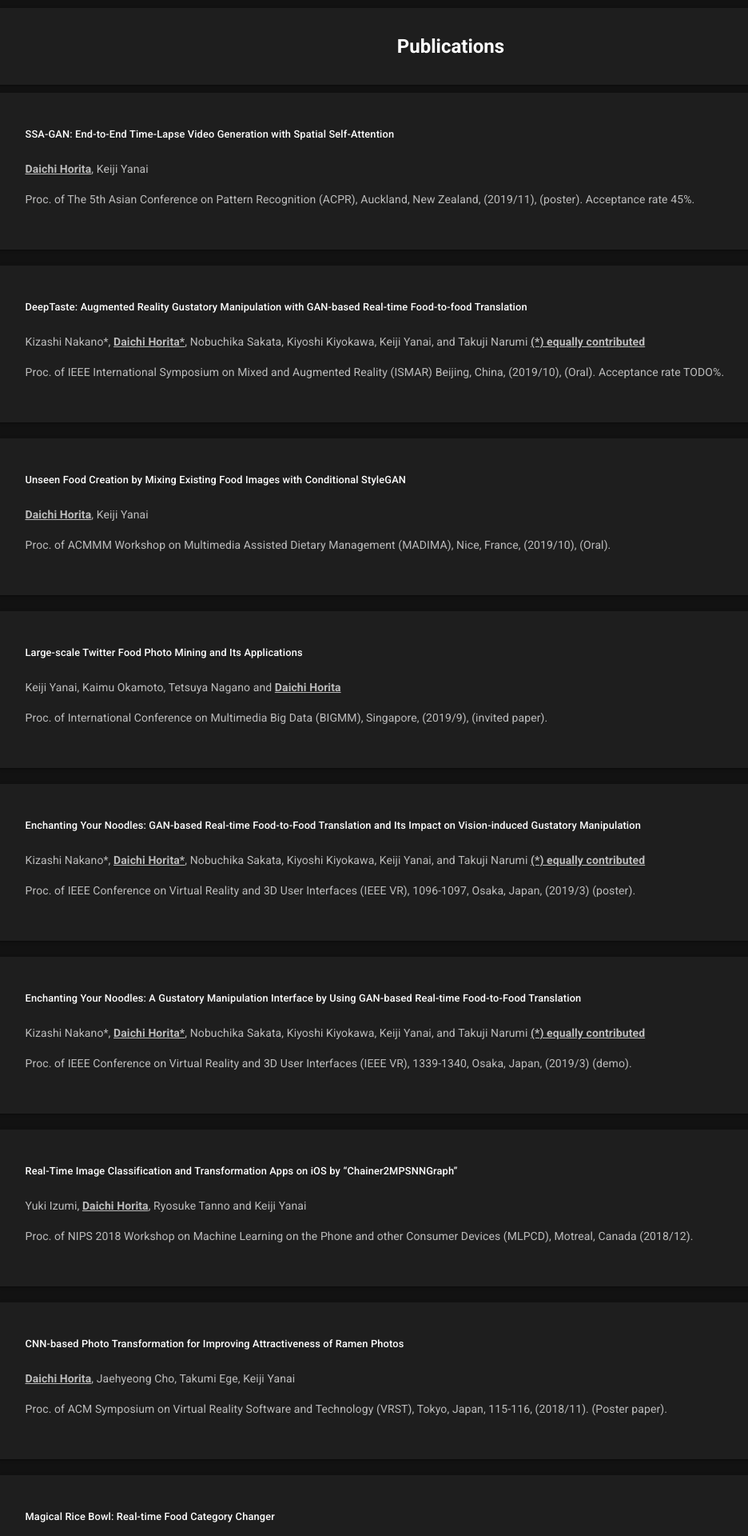
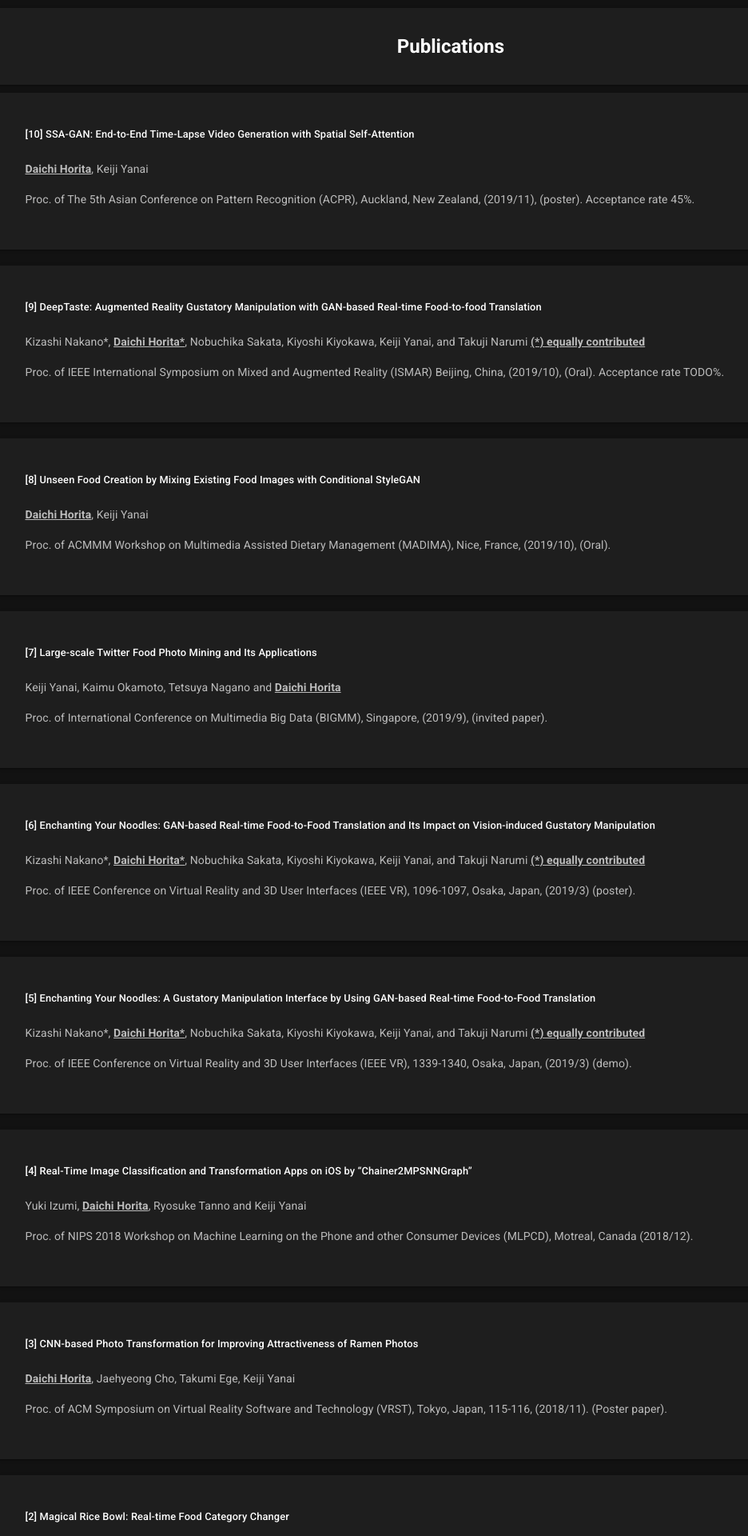
Before and after one commit to UdonDa/udoooom, a Nuxt app: page / in a window 1280 px wide. Shown: the part 1880-3800 px from the top of the page at 80% size, without its empty margins (76-1012 px from the left). Built offline with nearby package versions, Linux system fonts and the light colour scheme.

Commit message:
add index to my publications

```diff
--- a/pages/index.vue
+++ b/pages/index.vue
@@ -237,7 +237,7 @@
         <v-layout justify-center class="content--publications" wrap>
 
           <v-card class="content--work">
-            <v-card-title class="content--work--title">SSA-GAN: End-to-End Time-Lapse Video Generation with Spatial Self-Attention</v-card-title>
+            <v-card-title class="content--work--title">[10] SSA-GAN: End-to-End Time-Lapse Video Generation with Spatial Self-Attention</v-card-title>
             <v-card-text>
               <p><u><b>Daichi Horita</b></u>, Keiji Yanai</p>
               <p>Proc. of The 5th Asian Conference on Pattern Recognition (ACPR), Auckland, New Zealand, (2019/11), (poster). Acceptance rate 45%.</p>
@@ -245,7 +245,7 @@
           </v-card>
 
           <v-card class="content--work">
-            <v-card-title class="content--work--title">DeepTaste: Augmented Reality Gustatory Manipulation with GAN-based Real-time Food-to-food Translation</v-card-title>
+            <v-card-title class="content--work--title">[9] DeepTaste: Augmented Reality Gustatory Manipulation with GAN-based Real-time Food-to-food Translation</v-card-title>
             <v-card-text>
               <p>Kizashi Nakano*, <u><b>Daichi Horita*</b></u>, Nobuchika Sakata, Kiyoshi Kiyokawa, Keiji Yanai, and Takuji Narumi <u><b>(*) equally contributed</b></u></p>
               <p>Proc. of IEEE International Symposium on Mixed and Augmented Reality (ISMAR) Beijing, China, (2019/10), (Oral). Acceptance rate TODO%.</p>
@@ -254,7 +254,7 @@
 
 
           <v-card class="content--work">
-            <v-card-title class="content--work--title">Unseen Food Creation by Mixing Existing Food Images with Conditional StyleGAN</v-card-title>
+            <v-card-title class="content--work--title">[8] Unseen Food Creation by Mixing Existing Food Images with Conditional StyleGAN</v-card-title>
             <v-card-text>
               <p><u><b>Daichi Horita</b></u>, Keiji Yanai</p>
               <p>Proc. of ACMMM Workshop on Multimedia Assisted Dietary Management (MADIMA), Nice, France, (2019/10), (Oral).</p>
@@ -262,7 +262,7 @@
           </v-card>
 
           <v-card class="content--work">
-            <v-card-title class="content--work--title">Large-scale Twitter Food Photo Mining and Its Applications</v-card-title>
+            <v-card-title class="content--work--title">[7] Large-scale Twitter Food Photo Mining and Its Applications</v-card-title>
             <v-card-text>
               <p>Keiji Yanai, Kaimu Okamoto, Tetsuya Nagano and <u><b>Daichi Horita</b></u></p>
               <p>Proc. of International Conference on Multimedia Big Data (BIGMM), Singapore, (2019/9), (invited paper).</p>
@@ -270,7 +270,7 @@
           </v-card>
 
           <v-card class="content--work">
-            <v-card-title class="content--work--title">Enchanting Your Noodles: GAN-based Real-time Food-to-Food Translation and Its Impact on Vision-induced Gustatory Manipulation</v-card-title>
+            <v-card-title class="content--work--title">[6] Enchanting Your Noodles: GAN-based Real-time Food-to-Food Translation and Its Impact on Vision-induced Gustatory Manipulation</v-card-title>
             <v-card-text>
               <p>Kizashi Nakano*, <u><b>Daichi Horita*</b></u>, Nobuchika Sakata, Kiyoshi Kiyokawa, Keiji Yanai, and Takuji Narumi <u><b>(*) equally contributed</b></u></p>
               <p>Proc. of IEEE Conference on Virtual Reality and 3D User Interfaces (IEEE VR), 1096-1097, Osaka, Japan, (2019/3) (poster).</p>
@@ -278,7 +278,7 @@
           </v-card>
 
           <v-card class="content--work">
-            <v-card-title class="content--work--title">Enchanting Your Noodles: A Gustatory Manipulation Interface by Using GAN-based Real-time Food-to-Food Translation</v-card-title>
+            <v-card-title class="content--work--title">[5] Enchanting Your Noodles: A Gustatory Manipulation Interface by Using GAN-based Real-time Food-to-Food Translation</v-card-title>
             <v-card-text>
               <p>Kizashi Nakano*, <u><b>Daichi Horita*</b></u>, Nobuchika Sakata, Kiyoshi Kiyokawa, Keiji Yanai, and Takuji Narumi <u><b>(*) equally contributed</b></u></p>
               <p>Proc. of IEEE Conference on Virtual Reality and 3D User Interfaces (IEEE VR), 1339-1340, Osaka, Japan, (2019/3) (demo).</p>
@@ -287,7 +287,7 @@
 
 
           <v-card class="content--work">
-            <v-card-title class="content--work--title">Real-Time Image Classification and Transformation Apps on iOS by “Chainer2MPSNNGraph”</v-card-title>
+            <v-card-title class="content--work--title">[4] Real-Time Image Classification and Transformation Apps on iOS by “Chainer2MPSNNGraph”</v-card-title>
             <v-card-text>
               <p>Yuki Izumi, <u><b>Daichi Horita</b></u>, Ryosuke Tanno and Keiji Yanai</p>
               <p>Proc. of NIPS 2018 Workshop on Machine Learning on the Phone and other Consumer Devices (MLPCD), Motreal, Canada (2018/12).</p>
@@ -295,7 +295,7 @@
           </v-card>
 
           <v-card class="content--work">
-            <v-card-title class="content--work--title">CNN-based Photo Transformation for Improving Attractiveness of Ramen Photos</v-card-title>
+            <v-card-title class="content--work--title">[3] CNN-based Photo Transformation for Improving Attractiveness of Ramen Photos</v-card-title>
             <v-card-text>
               <p><u><b>Daichi Horita</b></u>, Jaehyeong Cho, Takumi Ege, Keiji Yanai</p>
               <p>Proc. of ACM Symposium on Virtual Reality Software and Technology (VRST), Tokyo, Japan, 115-116, (2018/11). (Poster paper).</p>
@@ -304,7 +304,7 @@
 
 
           <v-card class="content--work">
-            <v-card-title class="content--work--title">Magical Rice Bowl: Real-time Food Category Changer</v-card-title>
+            <v-card-title class="content--work--title">[2] Magical Rice Bowl: Real-time Food Category Changer</v-card-title>
             <v-card-text>
               <p>Ryosuke Tanno, <u><b>Daichi Horita</b></u>, Wataru Shimoda and Keiji Yanai</p>
               <p>Proc. of ACM Multimedia, Seoul, Korea, 1244-1246, (2018/10). (Demo paper).</p>
@@ -312,7 +312,7 @@
           </v-card>
 
           <v-card class="content--work">
-            <v-card-title class="content--work--title">Food Category Transfer with Conditional Cycle GAN and a Large-scale Food Image Dataset</v-card-title>
+            <v-card-title class="content--work--title">[1] Food Category Transfer with Conditional Cycle GAN and a Large-scale Food Image Dataset</v-card-title>
             <v-card-text>
               <p><u><b>Daichi Horita</b></u>, Ryosuke Tanno, Wataru Shimoda and Keiji Yanai</p>
               <p>Proc. of IJCAI Workshop on International Workshop on Multimedia Assisted Dietary Management (MADIMA), Stockholm, Sweden (2018/07).</p>
```
